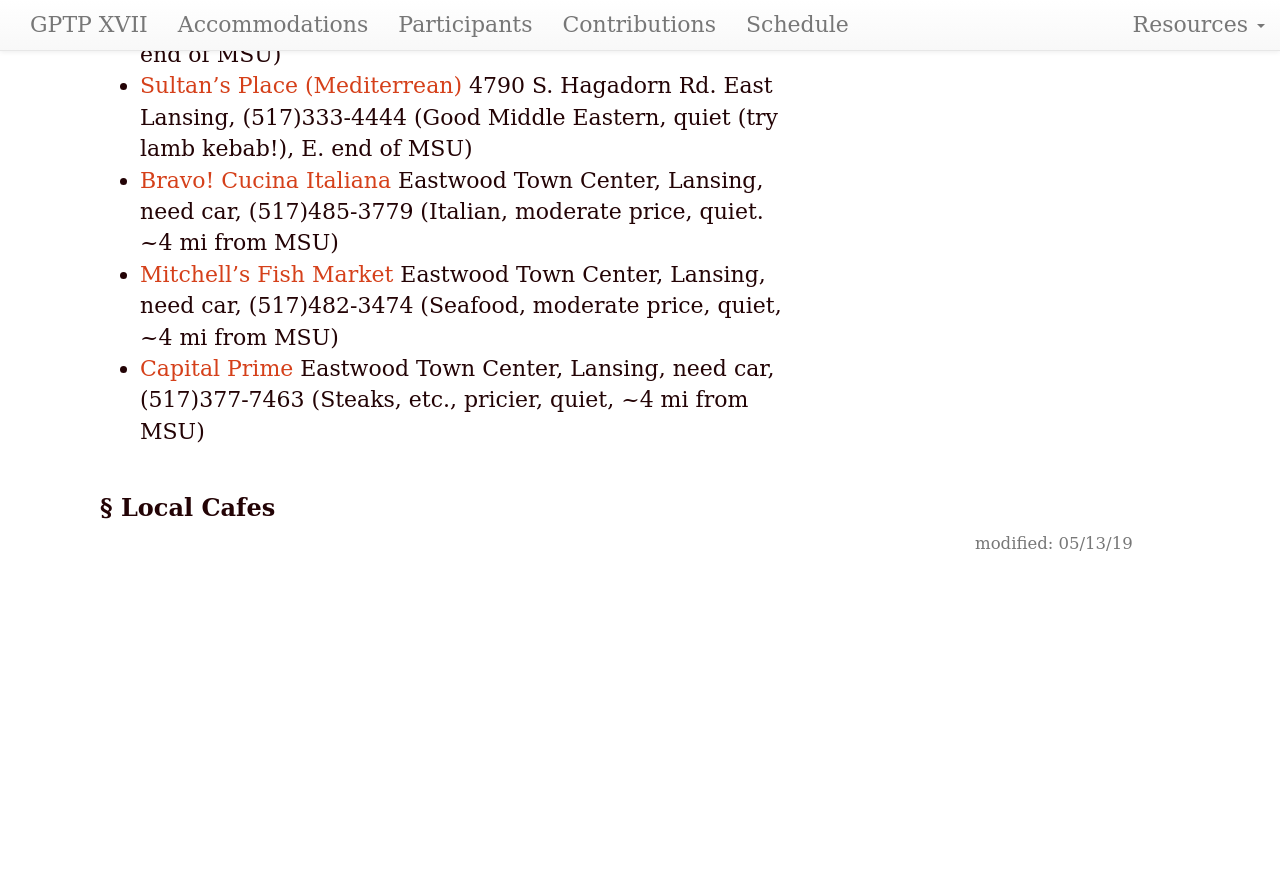
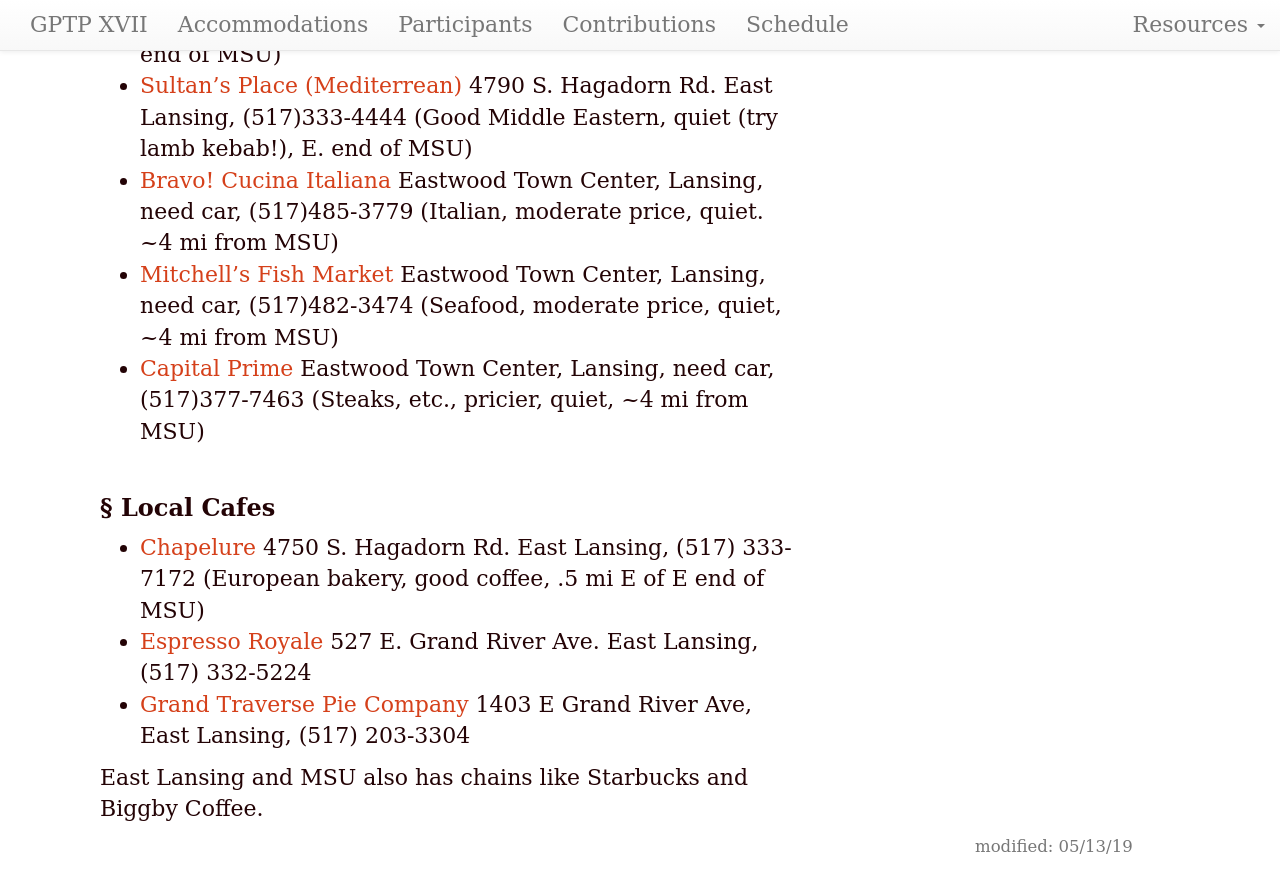
Before and after one commit to GPTP-workshop/gptp-workshop.github.io, a Jekyll site: the page built from restaurants.md, in a window 1280 px wide and 900 px high, scrolled down 886 px. Shown: the top 893 px of the window. Built offline with Jekyll 4.4.1, drawn with Linux system fonts in a browser that asks for light colours; our own code applies the rules of GitHub Pages for plain Markdown files; before the commit the page ends 1483 px from its top, so only the background shows below that.

Commit message:
Update restaurants.md

```diff
--- a/restaurants.md
+++ b/restaurants.md
@@ -27,3 +27,9 @@ dates: "May 16-19, 2019"
 
 
 ### Local Cafes
+
+- [Chapelure](https://www.facebook.com/chapelurepastry/) 4750 S. Hagadorn Rd. East Lansing, (517) 333-7172 (European bakery, good coffee, .5 mi E of E end of MSU)
+- [Espresso Royale](https://espressoroyalecoffee.com/grand-river) 527 E. Grand River Ave. East Lansing, (517) 332-5224
+- [Grand Traverse Pie Company](https://gtpie.com/locations/east-lansing/) 1403 E Grand River Ave, East Lansing, (517) 203-3304
+
+East Lansing and MSU also has chains like Starbucks and Biggby Coffee.
```
